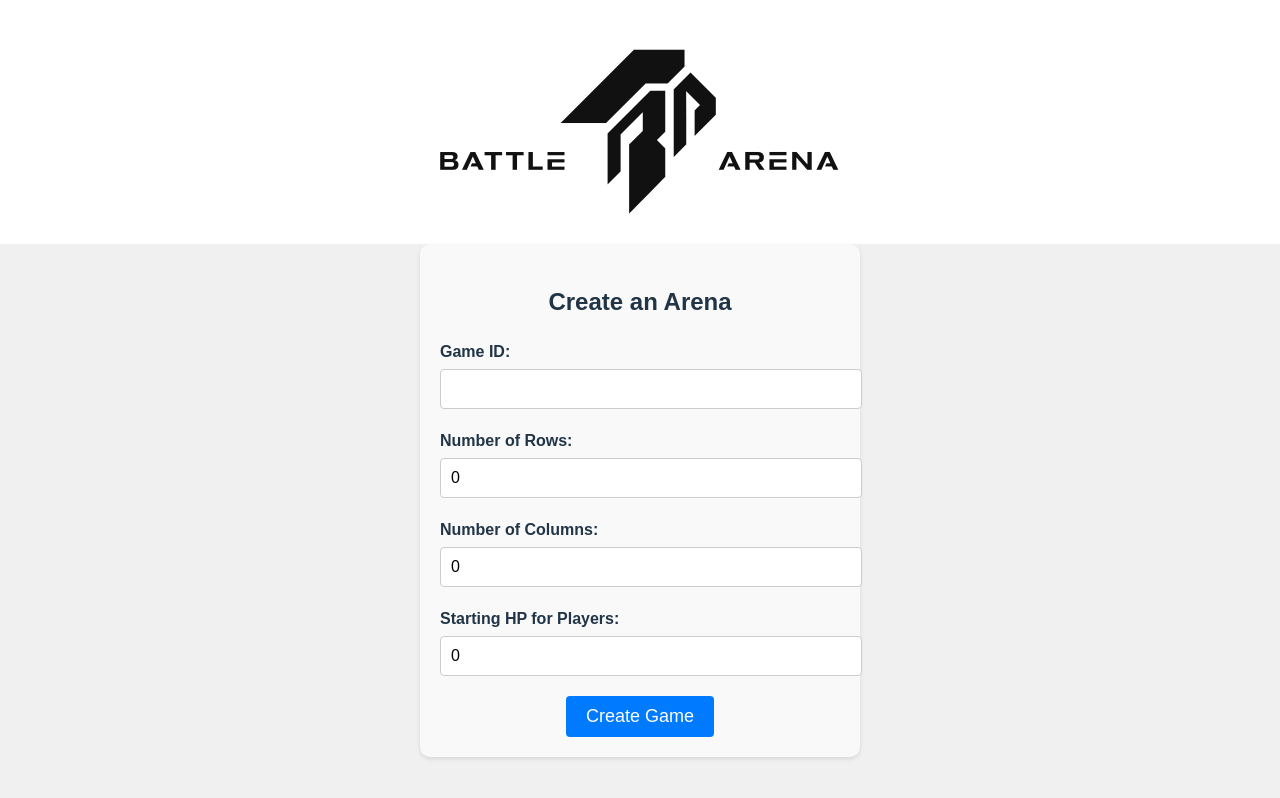
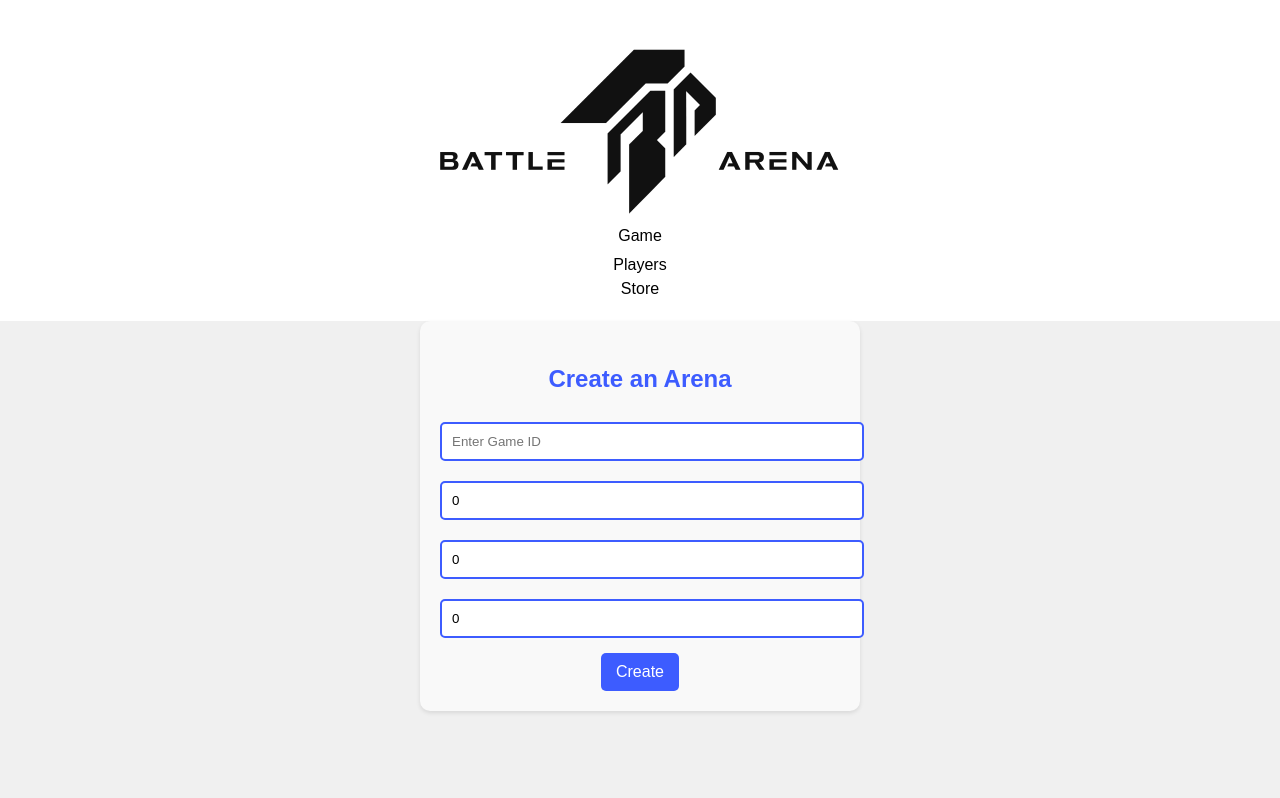
Before and after one commit to juangnnz/webprojects1, a Vue app: page /create-game in a window 1280 px wide. Built offline with nearby package versions, Linux system fonts and the light colour scheme.

Commit message:
more changes

```diff
--- a/src/App.vue
+++ b/src/App.vue
@@ -1,13 +1,33 @@
 <template>
-
   <div id="app">
     <header>
-       <img src="src/assets/logo.png" alt="logo" />
+      <img src="src/assets/logo.png" alt="logo" />
+      <div v-if="!isHomeOrSignupRoute">
+        <label class="menu" @click="toggleSubMenu('game')">Game</label>
+          <div v-if="showSubmenu.game" class="submenu">
+          <div @click="navigateTo('/create-game')">Create an Arena</div>
+          <div @click="navigateTo('/available-games')">Enter Available Arena</div>
+          <div @click="navigateTo('/game-finder')">Search Games</div>
+          <div @click="navigateTo('/game-history')">Game history</div>
+
+        </div>
+
+        <div class="menu" @click="toggleSubMenu('players')">Players</div>
+        <div v-if="showSubmenu.players" class="submenu">
+          <div @click="navigateTo('/submenu3')">Player's ranking</div>
+        </div>
+
+        <div class="menu" @click="toggleSubMenu('store')">Store</div>
+        <div v-if="showSubmenu.store" class="submenu">
+          <div @click="navigateTo('/create-sell-attacks')">Sell/Create Attacks </div>
+          <div @click="navigateTo('/buy-attacks')">Buy Attacks</div>
+        </div>
+      </div>
     </header>
 
     <router-view></router-view>
 
-     <footer>
+    <footer>
       <!-- Pie de página común -->
     </footer>
   </div>
@@ -15,9 +35,39 @@
 
 <script>
 export default {
-  // Otras configuraciones del componente, si es necesario
+  data() {
+    return {
+      showSubmenu: {
+        game: false,
+        players: false,
+        store: false
+      }
+    };
+  },
+  methods: {
+    navigateTo(route) {
+      this.$router.push(route);
+    },
+    toggleSubMenu(menu) {
+      // Alternar el estado del submenú al hacer clic en el menú correspondiente
+      this.showSubmenu[menu] = !this.showSubmenu[menu];
+
+      // Ocultar otros submenús cuando se abre uno
+      for (const key in this.showSubmenu) {
+        if (key !== menu) {
+          this.showSubmenu[key] = false;
+        }
+      }
+    }
+  },
+  computed: {
+    isHomeOrSignupRoute() {
+      return this.$route.path === '/home' || this.$route.path === '/register';
+    }
+  }
 };
 </script>
+
 
 <style>
 body, #app {
@@ -30,14 +80,25 @@ body, #app {
 header {
   display: flex;
   align-items: center; /* Centra verticalmente */
-  justify-content: flex-start !important; /* Alinea a la izquierda */
+  justify-content: flex-start ; /* Alinea a la izquierda */
   background-color: #ffffff !important; /* Fondo blanco */
   padding: 10px;
-
 }
 
 #logo {
   margin-right: auto; /* Mueve el logo hacia la izquierda lo máximo posible */
   width: 100px; /* Ajusta el tamaño según sea necesario */
 }
+
+.menu {
+  color: black;
+}
+
+.submenu {
+  display: inline-block;
+  padding: 10px;
+  background-color: #ddd;
+  margin-top: 5px;
+  color: black;
+}
 </style>
--- a/src/components/BuyAttacks.vue
+++ b/src/components/BuyAttacks.vue
@@ -1,8 +1,7 @@
 <template>
     <div>
-      <h2> Attacks for Sale</h2>
+      <h2 id="title"> Attacks for Sale</h2>
 
-      <!-- aqui veremos todos los ataques disponibles  -->
       <ul class="attack-list">
         <li v-for="(attack, index) in attacksForSale" :key="index" class="attack-item">
           <span class="attack-info">
@@ -45,6 +44,11 @@
   </script>
 
   <style>
+
+  #title {
+  color: #3D5CFF;
+}
+
   .attack-list {
     list-style: none;
     padding: 0;
--- a/src/components/CreateSellAttacks.vue
+++ b/src/components/CreateSellAttacks.vue
@@ -1,14 +1,10 @@
 <template>
     <div class="attack-container">
-      <h2>Create/Sell Attacks</h2>
+      <h2 id="titles">Create Attacks</h2>
 
-      <!-- Aqui form para crear el ataque -->
       <form @submit.prevent="createAttack" class="attack-form">
-        <label for="attackName">Attack Name:</label>
-        <input v-model="newAttack.name" type="text" required>
-
-        <label for="position">Position:</label>
-        <input v-model="newAttack.position" type="text" required>
+        <input v-model="newAttack.name" type="text" placeholder="Enter attack name" class="input-field" required>
+        <input v-model="newAttack.position" type="text" placeholder="Enter positions" class="input-field" required>
 
         <label for="askingPrice">Asking Price:</label>
         <input v-model="newAttack.askingPrice" type="number" required>
@@ -17,7 +13,7 @@
       </form>
 
       <!-- Aqui se listean todos nuestros ataques -->
-      <h3>Your Attacks</h3>
+      <h3 id="titles">Your Attacks</h3>
       <ul class="attack-list">
         <li v-for="(attack, index) in userAttacks" :key="index" class="attack-item">
           <span class="attack-info">
@@ -46,7 +42,6 @@
         // aqui añadimos el ataque nuevo creado a la lista de ataques
         this.userAttacks.push({ ...this.newAttack });
 
-
         this.newAttack = {
           name: '',
           position: '',
@@ -61,7 +56,23 @@
   };
   </script>
 
-  <style>
+<style>
+
+  #titles {
+    color: #3D5CFF;
+  }
+
+  .input-field {
+  width: 100%;
+  padding: 10px;
+  margin: 5px 0;
+  border: 2px solid #3D5CFF; /* Cambia el color del borde según tus preferencias */
+  border-radius: 5px; /* Ajusta el radio según tus preferencias */
+  background-color: #ffffff; /* Fondo blanco */
+  color: #000000; /* Texto negro */
+  outline: none;
+}
+
   .attack-container {
     max-width: 600px;
     margin: 20px auto;
@@ -109,17 +120,18 @@
     padding: 10px;
     margin-bottom: 10px;
     border: 1px solid #ccc;
+    color: black;
   }
 
   .sell-button {
-    background-color: #ff6347;
-    color: #fff;
-    padding: 8px;
+    padding: 10px 15px;
     border: none;
+    border-radius: 5px;
+    background-color: #3D5CFF;
+    color: #ffffff;
     cursor: pointer;
+    outline: none;
   }
 
-  .sell-button:hover {
-    background-color: #d32f2f;
-  }
+
   </style>
--- a/src/components/availableGames.vue
+++ b/src/components/availableGames.vue
@@ -1,12 +1,12 @@
 <template>
   <div class="available-games">
-    <h2>Available Games (Not Started)</h2>
+    <h2 id="availableGamesTitle">Available Games (Not Started)</h2>
     <table>
       <thead>
         <tr>
-          <th>Game ID</th>
-          <th>Size</th>
-          <th>HP-max</th>
+          <th class="column">Game ID</th>
+          <th class="column">Size</th>
+          <th class="column">HP-max</th>
           <th>Action</th>
         </tr>
       </thead>
@@ -46,13 +46,13 @@ export default {
   margin: 0 auto;
   padding: 20px;
   background-color: #f9f9f9;
+  color: black;
   border-radius: 10px;
   box-shadow: 0 2px 4px rgba(0, 0, 0, 0.1);
 }
 
-h2 {
-  font-size: 24px;
-  margin-bottom: 20px;
+#availableGamesTitle {
+  color: #3D5CFF;
 }
 
 table {
@@ -71,6 +71,10 @@ th {
   background-color: #f2f2f2;
 }
 
+.column {
+  color: black;
+}
+
 .game-link {
   text-decoration: none;
   color: #007BFF;
--- a/src/components/createGame.vue
+++ b/src/components/createGame.vue
@@ -1,28 +1,24 @@
 <template>
   <div class="create-game">
-    <h2>Create an Arena</h2>
+    <h2 id="createArenaTitle">Create an Arena</h2>
     <form @submit.prevent="createGame">
       <div class="form-group">
-        <label for="gameId">Game ID:</label>
-        <input type="text" v-model="gameId" id="gameId" required>
+        <input type="text" v-model="gameId"  placeholder="Enter Game ID" id="gameId" required>
       </div>
 
       <div class="form-group">
-        <label for="rows">Number of Rows:</label>
-        <input type="number" v-model="rows" id="rows" required>
+        <input type="number" v-model="rows"  placeholder="Enter number of rows" id="rows" required>
       </div>
 
       <div class="form-group">
-        <label for="columns">Number of Columns:</label>
-        <input type="number" v-model="columns" id="columns" required>
+        <input type="number" v-model="columns"  placeholder="Enter number of columns" id="columns" required>
       </div>
 
       <div class="form-group">
-        <label for="hp">Starting HP for Players:</label>
-        <input type="number" v-model="hp" id="hp" required>
+        <input type="number" v-model="hp"  placeholder="Enter starting HP for players" id="hp" required>
       </div>
 
-      <button class="create-button" type="submit">Create Game</button>
+      <button class="create-button" type="submit">Create</button>
     </form>
   </div>
 </template>
@@ -64,11 +60,6 @@ export default {
   box-shadow: 0 2px 4px rgba(0, 0, 0, 0.1);
 }
 
-h2 {
-  font-size: 24px;
-  margin-bottom: 20px;
-}
-
 .form-group {
   margin: 10px 0;
   text-align: left;
@@ -80,25 +71,32 @@ label {
 }
 
 input {
+
   width: 100%;
   padding: 10px;
-  border: 1px solid #ccc;
-  border-radius: 4px;
-  font-size: 16px;
+  margin: 5px 0;
+  border: 2px solid #3D5CFF; /* Cambia el color del borde según tus preferencias */
+  border-radius: 5px; /* Ajusta el radio según tus preferencias */
+  background-color: #ffffff; /* Fondo blanco */
+  color: #000000; /* Texto negro */
+  outline: none;
 }
 
 .create-button {
-  background-color: #007BFF;
-  color: #fff;
+  padding: 10px 15px;
   border: none;
-  border-radius: 4px;
-  padding: 10px 20px;
-  font-size: 18px;
+  border-radius: 5px; /* Bordes redondos */
+  background-color: #3D5CFF; /* Fondo del color especificado */
+  color: #ffffff; /* Texto blanco */
   cursor: pointer;
-  transition: background-color 0.3s;
+  outline: none; /* Elimina el contorno predeterminado del navegador */
 }
 
 .create-button:hover {
   background-color: #0056b3;
 }
+
+#createArenaTitle {
+  color: #3D5CFF;
+}
 </style>
--- a/src/components/gameFinder.vue
+++ b/src/components/gameFinder.vue
@@ -1,7 +1,6 @@
 <template>
   <div class="game-finder">
-    <h2>List of All Games</h2>
-
+    <h2 id="searchGamesTitle">Search Games</h2>
     <div class="filters">
       <select v-model="filterStatus">
           <option value="all">All</option>
@@ -13,8 +12,9 @@
         <input type="date" v-model="startDate" />
         <input type="date" v-model="endDate" />
 
-        <label>Search:</label>
-        <input type="text" v-model="searchQuery" @input="searchGames" />
+        <div class="search-container">
+          <input v-model="searchText" type="text" class="search-input" placeholder="Search...">
+        </div>
     </div>
 
     <ul class="game-list">
@@ -88,9 +88,14 @@ export default {
 
 
 <style scoped>
+
+  #searchGamesTitle {
+    color: #3D5CFF;
+  }
   .game-finder {
     font-family: Arial, sans-serif;
     padding: 20px;
+    background-color: #ffffff;
   }
 
   .filters {
@@ -135,4 +140,26 @@ export default {
     padding: 10px;
     border: 1px solid #ccc;
   }
+
+  .search-container {
+  position: relative;
+}
+
+.search-input {
+  padding-right: 40px; /* Espacio para el ícono de búsqueda */
+  width: 200px; /* Ajusta el ancho según sea necesario */
+}
+
+.search-input::after {
+  content: '';
+  position: absolute;
+  top: 50%;
+  right: 10px;
+  transform: translateY(-50%);
+  width: 20px; /* Ajusta el tamaño según sea necesario */
+  height: 20px; /* Ajusta el tamaño según sea necesario */
+  background: url('../assets/profilePicture.png') no-repeat center center;
+  background-size: cover;
+  cursor: pointer;
+}
   </style>
--- a/src/components/gameHistory.vue
+++ b/src/components/gameHistory.vue
@@ -1,13 +1,13 @@
 <template>
     <div class="game-history">
-      <h2>All Players Game History</h2>
+      <h2 id="playersGameTitle">Players Game History</h2>
       <table>
         <thead>
           <tr>
-            <th>Player Name</th>
-            <th>Games Played</th>
-            <th>Games Won</th>
-            <th>Show Games</th>
+            <th class="column">Player Name</th>
+            <th class="column">Games Played</th>
+            <th class="column">Games Won</th>
+            <th class="column">Show Games</th>
           </tr>
         </thead>
         <tbody>
@@ -22,7 +22,7 @@
         </tbody>
       </table>
       <div v-if="selectedPlayerGames">
-        <h3>Games Played by {{ selectedPlayerName }}</h3>
+        <h3 id="playedBy">Games Played by {{ selectedPlayerName }}</h3>
         <ul class="player-games">
           <li v-for="game in selectedPlayerGames" :key="game.id">
             {{ game.date }} - {{ game.outcome }}
@@ -50,7 +50,11 @@
   };
   </script>
 
-  <style scoped>
+<style scoped>
+
+#playersGameTitle {
+  color: #3D5CFF;
+}
   .game-history {
     padding: 20px;
     background-color: #f0f0f0;
@@ -75,6 +79,14 @@
     color: #fff;
   }
 
+.column {
+  color: #3D5CFF;
+  background: #ffffff;
+}
+
+#playedBy{
+  color: black;
+}
   button {
     background-color: #354a5e;
     color: #fff;
--- a/src/components/registration.vue
+++ b/src/components/registration.vue
@@ -36,7 +36,7 @@
        }
      },
      login() {
-      //
+      this.$router.push('/player-info');
      }
   }
  }
```
